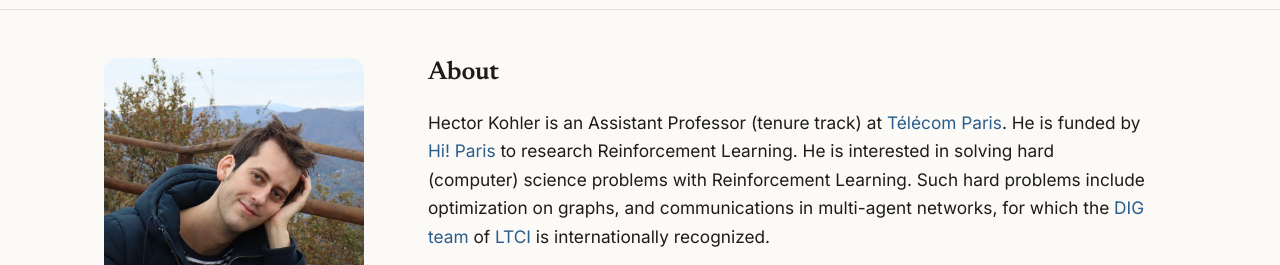
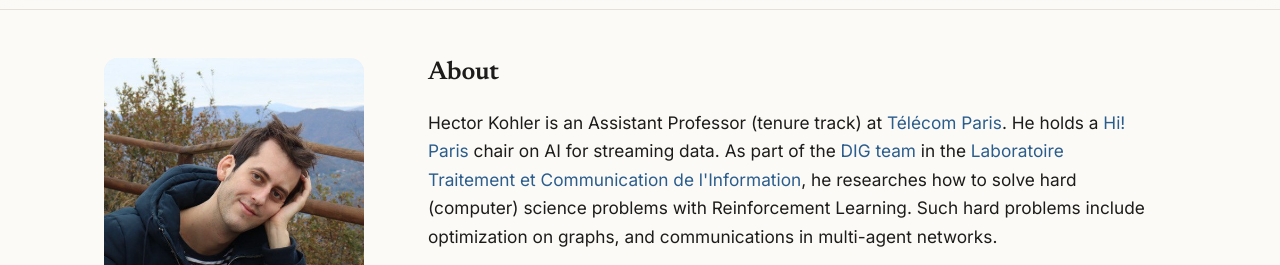
Before and after one commit to KohlerHECTOR/homepage, a plain HTML site: page index.html in a window 1280 px wide. Shown: the part 50-315 px from the top of the page. Drawn offline with Linux system fonts and the light colour scheme.

Commit message:
updt bio

```diff
--- a/index.html
+++ b/index.html
@@ -324,11 +324,10 @@
       <h2>About</h2>
       <p>
         Hector Kohler is an Assistant Professor (tenure track) at <a href="https://www.telecom-paris.fr/">Télécom Paris</a>.
-        He is funded by <a href="https://hi-paris.fr/">Hi! Paris</a> to research Reinforcement Learning.
-        He is interested in solving hard (computer) science problems with Reinforcement Learning.
-        Such hard problems include optimization on graphs, and communications in multi-agent networks, for which the
-        <a href="https://dig.telecom-paris.fr/">DIG team</a> of
-        <a href="https://www.telecom-paris.fr/fr/recherche/labos/traitement-information-ltci">LTCI</a> is internationally recognized.
+        He holds a <a href="https://hi-paris.fr/">Hi! Paris</a> chair on AI for streaming data.
+        As part of the <a href="https://dig.telecom-paris.fr/">DIG team</a> in the
+        <a href="https://www.telecom-paris.fr/fr/recherche/labos/traitement-information-ltci">Laboratoire Traitement et Communication de l'Information</a>, he researches how to solve hard (computer) science problems with Reinforcement Learning.
+        Such hard problems include optimization on graphs, and communications in multi-agent networks.
       </p>
       <p>
         Hector Kohler is also developing methodologies to comprehensively evaluate new Reinforcement Learning algorithms and to promote open and reproducible science.
```
